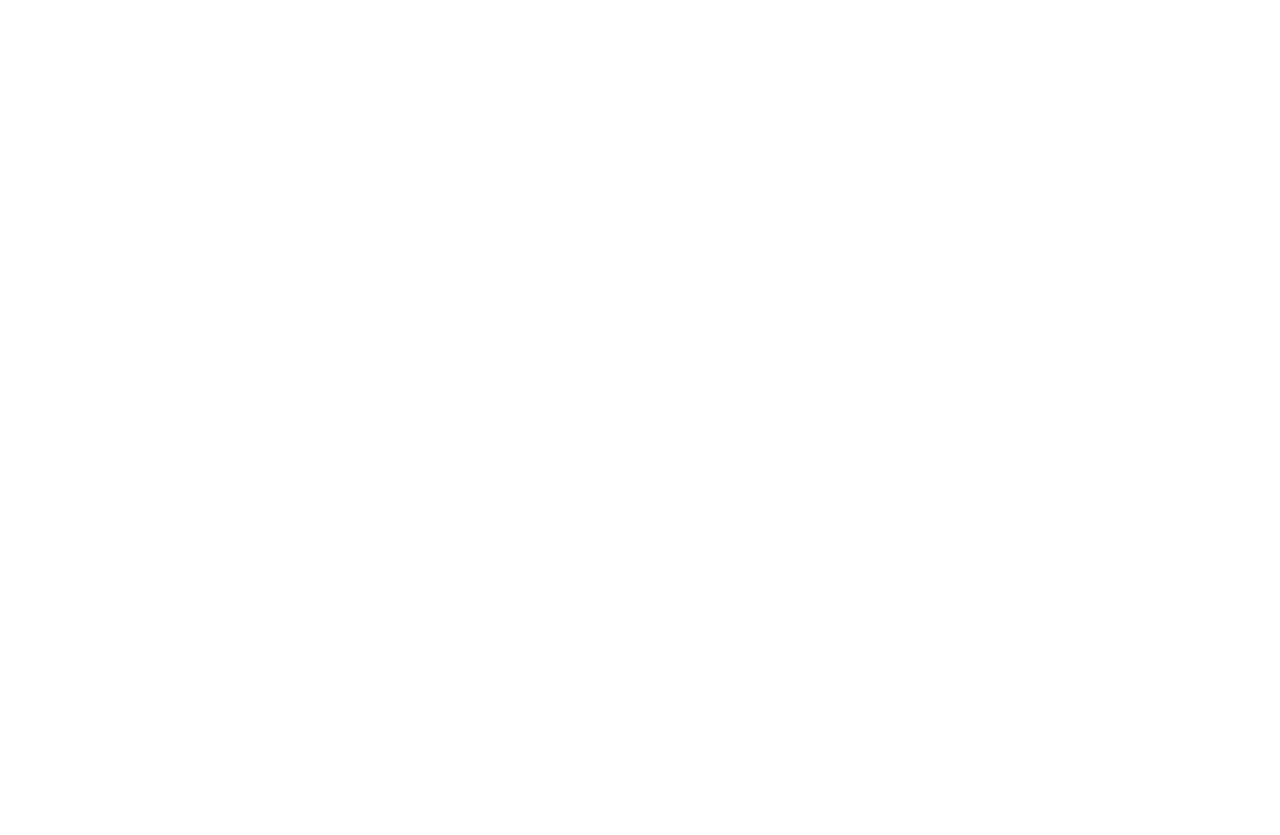
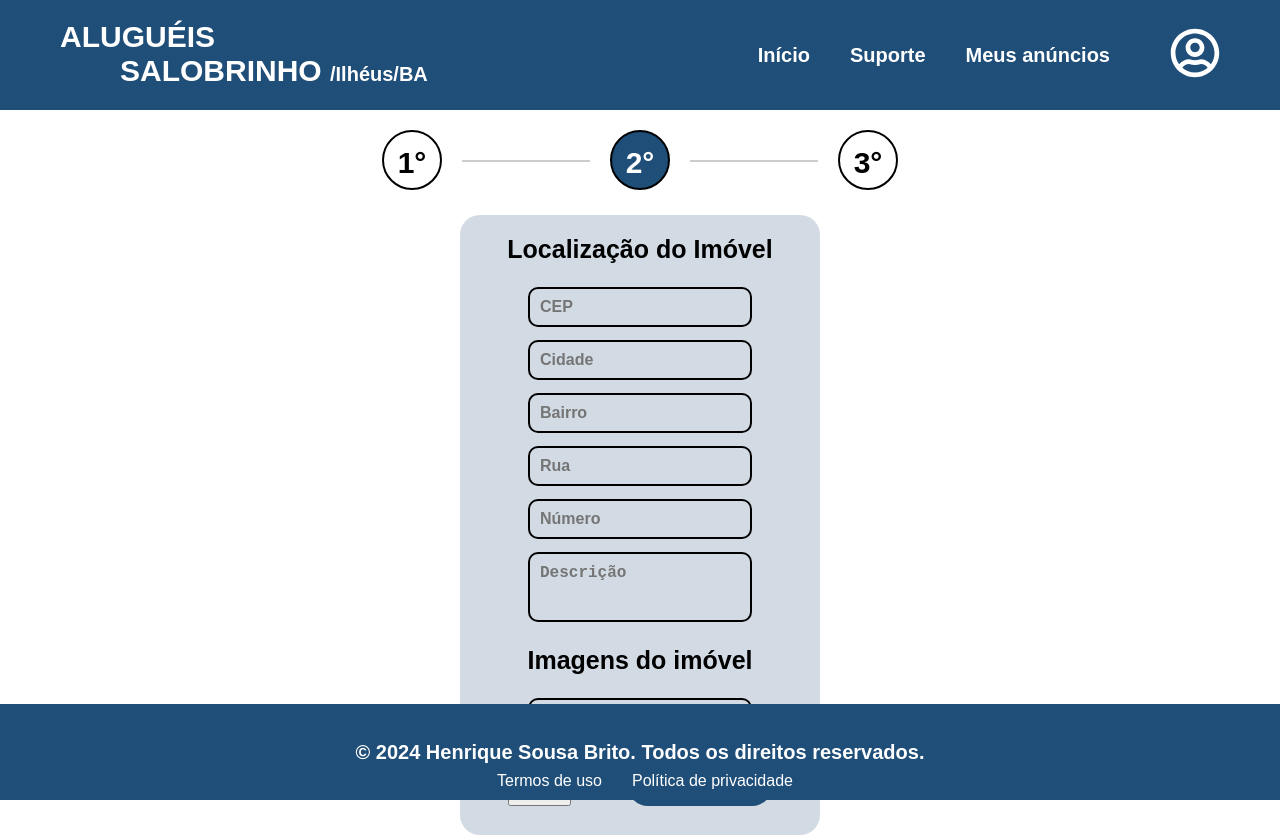
Before and after one commit to HenriqueSBDEV/Alugueis-Salobrinho, a React (Create React App) app in the folder client/: page /CadAnuncio2 in a window 1280 px wide. Before the commit this address had no page. Before the commit the page ends 800 px from the top, so only its background shows below. Built offline with nearby package versions, Linux system fonts and the light colour scheme.

Commit message:
Page CadAnuncio2

```diff
--- a/client/src/pages/CadAnuncio1.jsx
+++ b/client/src/pages/CadAnuncio1.jsx
@@ -3,8 +3,13 @@
 import Footer from "../components/Footer/Footer";
 import TopoCadAnuncio from "../components/TopoCadAnuncio/TopoCadAnuncio";
 import "../styles/CadAnuncioUser/CadAnuncioUser.css";
+import { useNavigate } from "react-router-dom";
 
 const CadAnuncio = () =>{
+  const navigate = useNavigate();
+  const redirect = () =>{
+    navigate("/CadAnuncio2")
+  }
   return(
     <div style={{display:"flex", flexDirection: "column"}}>
       <HeaderLogado></HeaderLogado>
@@ -41,7 +46,7 @@
               </div>
               <input className="sem-setas" type="number" name="" id="" placeholder="Valor R$"/>
               <br/>
-              <button className="btn-prox">Proximo</button>
+              <button onClick={redirect} className="btn-prox">Proximo</button>
             </form>
           </div>
       <Footer></Footer>
--- /dev/null
+++ b/client/src/pages/CadAnuncio2.jsx
@@ -0,0 +1,40 @@
+import React from "react";
+import HeaderLogado from "../components/Header-logado/Header-logado";
+import Footer from "../components/Footer/Footer";
+import TopoCadAnuncio from "../components/TopoCadAnuncio/TopoCadAnuncio";
+import "../styles/CadAnuncioUser/CadAnuncioUser.css";
+
+const CadAnuncio2 = () => {
+  return (
+    <div style={{ display: "flex", flexDirection: "column" }}>
+      <HeaderLogado />
+      <TopoCadAnuncio rota={2} />
+      <div className="main-container">
+        <form action="" className="form-cad1">
+          <h2>Localização do Imóvel</h2>
+          <input className="sem-setas" type="number" placeholder="CEP" />
+          <input type="text" placeholder="Cidade" />
+          <input type="text" placeholder="Bairro" />
+          <input type="text" placeholder="Rua" />
+          <input className="sem-setas" type="number" placeholder="Número" />
+          <textarea placeholder="Descrição" />
+          <h2 style={{ marginTop: "20px" }}>Imagens do imóvel</h2>
+          <div style={{ display: "flex", flexDirection: "column", alignItems: "center" , marginTop: "0px"}}>
+            <label htmlFor="file-upload" className="custom-file-upload">
+              Escolher arquivo
+            </label>
+            <input type="file" id="file-upload" className="file-input" />
+          </div>
+          <br />
+          <div className="btn-container">
+            <button type="submit" className="btn-ant">Anterior</button>
+            <button type="submit" className="btn-prox">Próximo</button>
+          </div>
+        </form>
+      </div>
+      <Footer />
+    </div>
+  );
+}
+
+export default CadAnuncio2;
--- a/client/src/routes/Routes.jsx
+++ b/client/src/routes/Routes.jsx
@@ -11,6 +11,7 @@
 import AnunciosUser from '../pages/AnunciosUser';
 import Suporte from '../pages/Suporte';
 import CadAnuncio from '../pages/CadAnuncio1';
+import CadAnuncio2 from '../pages/CadAnuncio2';
 
 const AppRoutes = () => {
   return (
@@ -26,6 +27,7 @@
         <Route path="/anuncios-user" element={<AnunciosUser/>}/>
         <Route path="/suporte" element={<Suporte/>}/>
         <Route path="/CadAnuncio1" element={<CadAnuncio/>}/>
+        <Route path="/CadAnuncio2" element={<CadAnuncio2/>}/>
       </Routes>
     </Router>
   );
--- a/client/src/styles/CadAnuncioUser/CadAnuncioUser.css
+++ b/client/src/styles/CadAnuncioUser/CadAnuncioUser.css
@@ -1,26 +1,45 @@
-.main-container{
+.form-cad1 input[type="file"] {
+  display: none;
+}
+
+.custom-file-upload {
+  box-sizing: border-box;
+  background-color: transparent;
+  border: 2px solid #000000;
+  border-radius: 10px;
+  padding: 10px;
+  color: #000000;
+  font-size: 16px;
+  height: 40px;
+  width: 70%;
+  font-weight: bold;
+  margin-top: 13px;
+  cursor: pointer;
+  text-align: center;
+}
+
+.main-container {
   width: 25vw;
   margin: 0 auto;
-  margin-top: 50px;
+  margin-top: 25px;
   padding: 20px;
   height: 580px;
   background-color: rgba(31, 78, 121, 0.2);
-  margin-top: 30px;
   border-radius: 20px;
 }
 
-.form-cad1{
+.form-cad1 {
   text-align: center;
 }
 
-.form-cad1 h2{
+.form-cad1 h2 {
   margin-top: 0px;
   margin-bottom: 10px;
   font-size: 25px;
   font-weight: bold;
 }
 
-.form-cad1 input{
+.form-cad1 input, textarea {
   box-sizing: border-box;
   background-color: transparent;
   border: 2px solid #000000;
@@ -34,22 +53,16 @@
   margin-top: 13px;
 }
 
-.form-cad1 select{
-  box-sizing: border-box;
-  width: 70%;
-  background-color: transparent;
-  border: 2px solid #000000;
-  border-radius: 10px;
-  padding: 10px;
-  color: #000000;
-  font-size: 16px;
-  height: 40px;
-  width: 70%;
-  margin-top: 13px;
-  font-weight: bold;
+.form-cad1 textarea {
+  height: 70px;
+  resize: none;
 }
 
-.form-cad1 .btn-prox{
+.form-cad1 input:focus, textarea:focus {
+  outline: none;
+}
+
+.form-cad1 .btn-prox {
   width: 70%;
   padding: 5px;
   height: 45px;
@@ -61,27 +74,22 @@
   text-align: center;
   cursor: pointer;
   border: 0;
-  margin-top: 20px;
+  margin-top: 0px;
 }
 
-.form-cad1 .btn-prox:hover{
+.form-cad1 .btn-prox:hover {
   background-color: #3EB489;
 }
 
-.form-cad1 h3{
-  font-size: 15px;
-  margin-top: 20px;
-  font-weight: bold;
-}
-
-button:hover{
+button:hover {
   cursor: pointer;
 }
 
-.main-container .num-quartos .button-Search{
-  width: 10%;
-  background-color: transparent;
-  font-size: 16px;
-  font-weight: bold;
-  border: 2px solid #000000;
+.btn-container{
+  display: flex;
+  justify-content: space-around;
 }
+
+.btn-container .btn-prox {
+  width: 45%;
+}
--- a/client/src/styles/TopoCadAnuncio/TopoCadAnuncio.css
+++ b/client/src/styles/TopoCadAnuncio/TopoCadAnuncio.css
@@ -9,15 +9,16 @@
 
 .primeiro, .segundo, .terceiro{
   box-sizing: border-box;
-  width: 55px;
-  height: 55px;
+  width: 60px;
+  height: 60px;
   border: 2.5px solid #000000;
   display: flex;
   justify-content: center;
   align-items: center;
-  border-radius: 22.5px;
+  border-radius: 30px;
   font-weight: bold;
   font-size: 20px;
+  margin-bottom: 0px;
 }
 
 hr{
```
Also changed, not shown: client/src/styles/CadAnuncioUser/CadAnuncio2.css (added).
